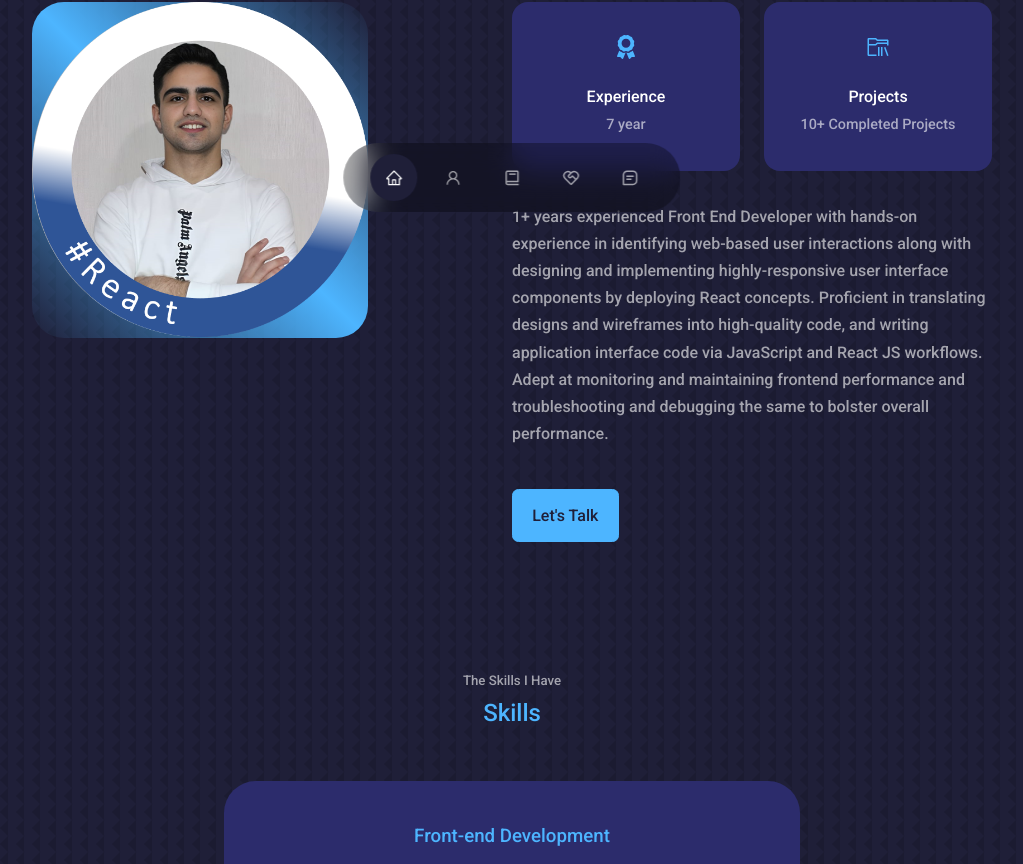
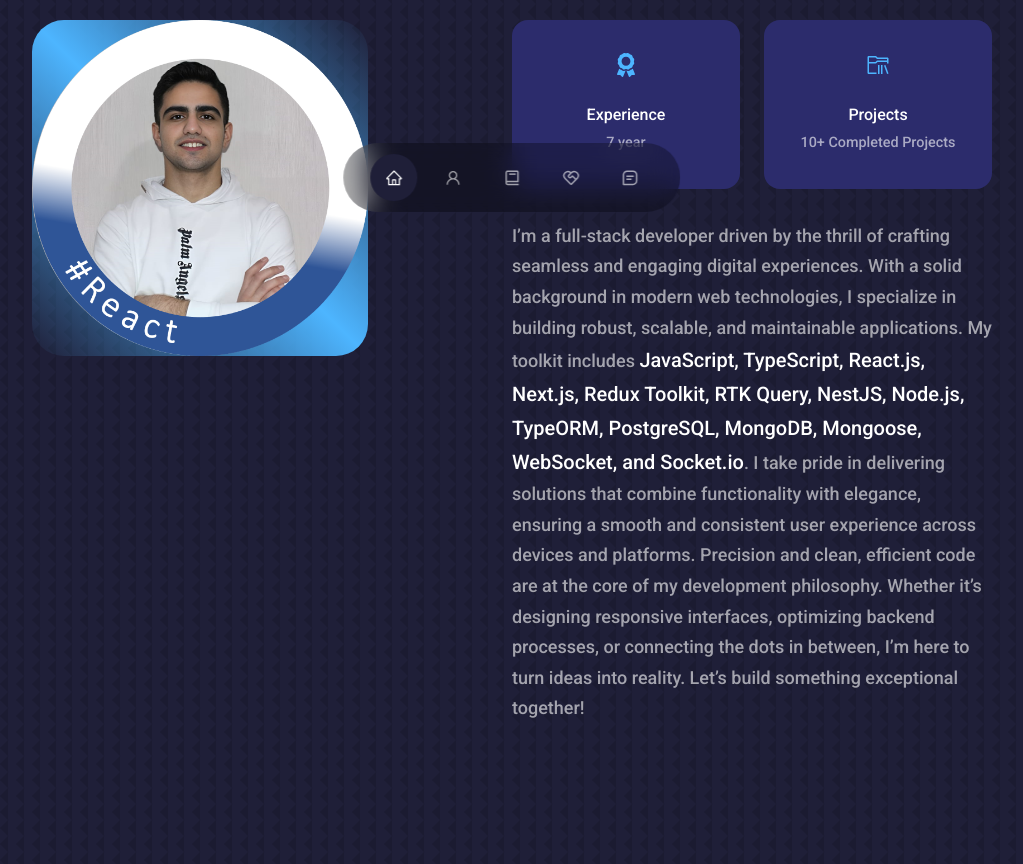
Before and after one commit to perez0907/daniel-portfolio, a React (Create React App) app: page / in a window 1280 px wide. Shown: the part 556-1420 px from the top of the page, without its empty margins (128-1151 px from the left). Built offline with nearby package versions, Linux system fonts and the light colour scheme.

Commit message:
changed intro

```diff
--- a/src/components/header/Header.jsx
+++ b/src/components/header/Header.jsx
@@ -9,7 +9,7 @@ const Header = () => {
       <div className="container header__container">
         <h5>Hello I'm</h5>
         <h1>Daniel Alejandro Perez Victoria</h1>
-        <h5 className="text-light">Full Stack Developer</h5>
+        <h2 className="text-light">Full Stack Developer | React, Node, MongoDB Expert</h2>
         <CTA />
         <a href="#contact" className="scroll__down">
           Scroll Down
--- a/src/components/intro/Intro.jsx
+++ b/src/components/intro/Intro.jsx
@@ -32,19 +32,15 @@ const Intro = () => {
               <small>10+ Completed Projects</small>
             </article>
           </div>
-          <p>
-            1+ years experienced Front End Developer with hands-on experience in
-            identifying web-based user interactions along with designing and
-            implementing highly-responsive user interface components by
-            deploying React concepts. Proficient in translating designs and
-            wireframes into high-quality code, and writing application interface
-            code via JavaScript and React JS workflows. Adept at monitoring and
-            maintaining frontend performance and troubleshooting and debugging
-            the same to bolster overall performance.
+          <p style={{fontSize: '18px'}}>
+            I’m a full-stack developer driven by the thrill of crafting seamless and engaging digital experiences.
+            With a solid background in modern web technologies, I specialize in building robust, scalable, and maintainable applications. My toolkit includes <span style={{ fontSize: '20px', color: 'white'}}>JavaScript, TypeScript, React.js, Next.js, Redux Toolkit, RTK Query, NestJS, Node.js, TypeORM, PostgreSQL, MongoDB, Mongoose, WebSocket, and Socket.io</span>.
+            I take pride in delivering solutions that combine functionality with elegance, ensuring a smooth and consistent user experience across devices and platforms. Precision and clean, efficient code are at the core of my development philosophy.
+            Whether it’s designing responsive interfaces, optimizing backend processes, or connecting the dots in between, I’m here to turn ideas into reality. Let’s build something exceptional together!
           </p>
-          <a href="#contact" className="btn btn-primary">
+          {/* <a href="#contact" className="btn btn-primary">
             Let's Talk
-          </a>
+          </a> */}
         </div>
       </div>
     </section>
```
